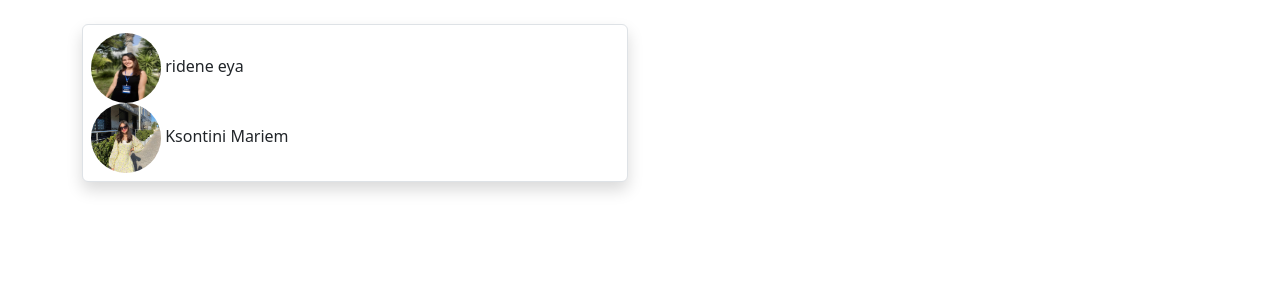
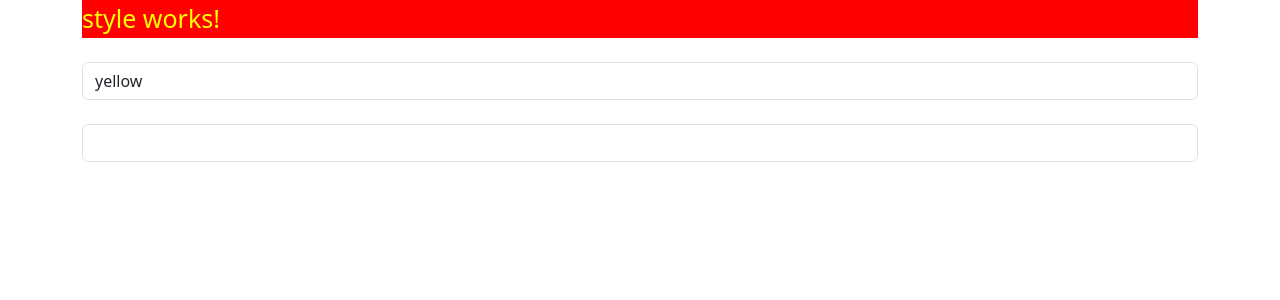
Before and after one commit to EyaRidene/TP1_Agular, an Angular app: page / in a window 1280 px wide. Shown: the top 300 px of the page. Built offline with nearby package versions, Linux system fonts and the light colour scheme.

Commit message:
directive ngStyle

```diff
--- a/src/app/app.component.html
+++ b/src/app/app.component.html
@@ -4,7 +4,11 @@
   <app-cv></app-cv>
 </div> -->
 
+<!--
 <app-navbar></app-navbar>
 <div class="container mt-4">
   <router-outlet></router-outlet>
 </div>
+-->
+
+<app-style [color]="'yellow'" [bgColor]="'red'"></app-style>
--- a/src/app/app.routing.ts
+++ b/src/app/app.routing.ts
@@ -6,10 +6,12 @@ import { PageDetailComponent } from './exCv/page-detail/page-detail.component';
 import { LoginComponent } from './login/login.component';
 //import { loginGuard } from './login/login.guard';
 import { HomeComponent } from './components/home/home.component';
+import { StyleComponent } from './directives/style/style.component';
 
 const APP_ROUTES: Routes = [
   //{ path: '', component: HomeComponent },
-  { path: '', component: CvComponent },
+  //{ path: '', component: CvComponent },
+  //{ path: '', component: StyleComponent },
   //{ path: '', redirectTo: '/login', pathMatch: 'full' },
   { path: 'login', component: LoginComponent },
   { path: 'cv/:id', component: PageDetailComponent },
--- a/src/app/directives/style/style.component.html
+++ b/src/app/directives/style/style.component.html
@@ -1 +1,19 @@
-<p>style works!</p>
+<div class="container">
+  <p
+    [ngStyle]="{
+      color: color,
+      backgroundColor: bgColor,
+      'font-size': size
+    }"
+  >
+    style works!
+  </p>
+
+  <input type="text" class="form-control mt-4" [(ngModel)]="color" />
+  <input
+    type="number"
+    #sizeInput
+    class="form-control mt-4"
+    (change)="changeSize(sizeInput.value)"
+  />
+</div>
--- a/src/app/directives/style/style.component.ts
+++ b/src/app/directives/style/style.component.ts
@@ -1,10 +1,16 @@
-import { Component } from '@angular/core';
+import { Component, Input } from '@angular/core';
 
 @Component({
   selector: 'app-style',
   templateUrl: './style.component.html',
-  styleUrls: ['./style.component.css']
+  styleUrls: ['./style.component.css'],
 })
 export class StyleComponent {
+  @Input() color = 'white';
+  @Input() bgColor = 'lightBlue';
+  size = '25px';
 
+  changeSize(sizeInput: any) {
+    this.size = sizeInput + 'px';
+  }
 }
```
